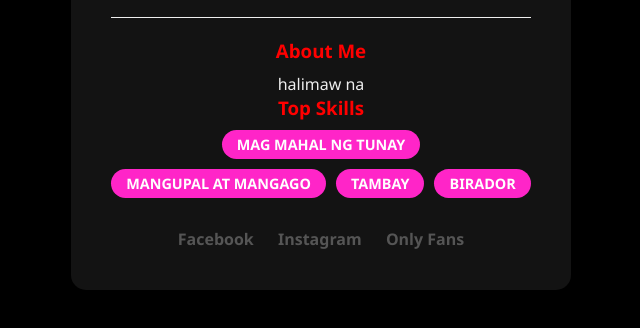
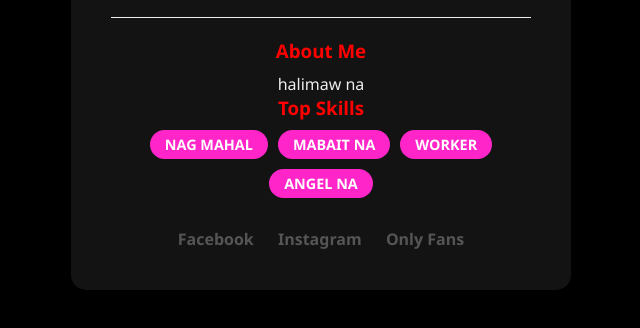
Before and after one commit to frseferrersjc-glitch/frankbootcamp23, a plain HTML site: page index.html in a window 1280 px wide. Shown: the part 382-710 px from the top of the page, without its empty margins (319-959 px from the left). Drawn offline with Linux system fonts and the light colour scheme.

Commit message:
NEW SKILL LIST

```diff
--- a/index.html
+++ b/index.html
@@ -27,10 +27,10 @@
         <section class="content">
             <h3>Top Skills</h3>
             <ul class="skills-list">
-                <li>MAG MAHAL NG TUNAY</li>
-                <li>MANGUPAL AT MANGAGO</li>
-                <li>TAMBAY</li>
-                <li>BIRADOR</li>
+                <li>NAG MAHAL </li>
+                <li>MABAIT NA </li>
+                <li>WORKER</li>
+                <li>ANGEL NA</li>
             </ul>
         </section>
 
```
